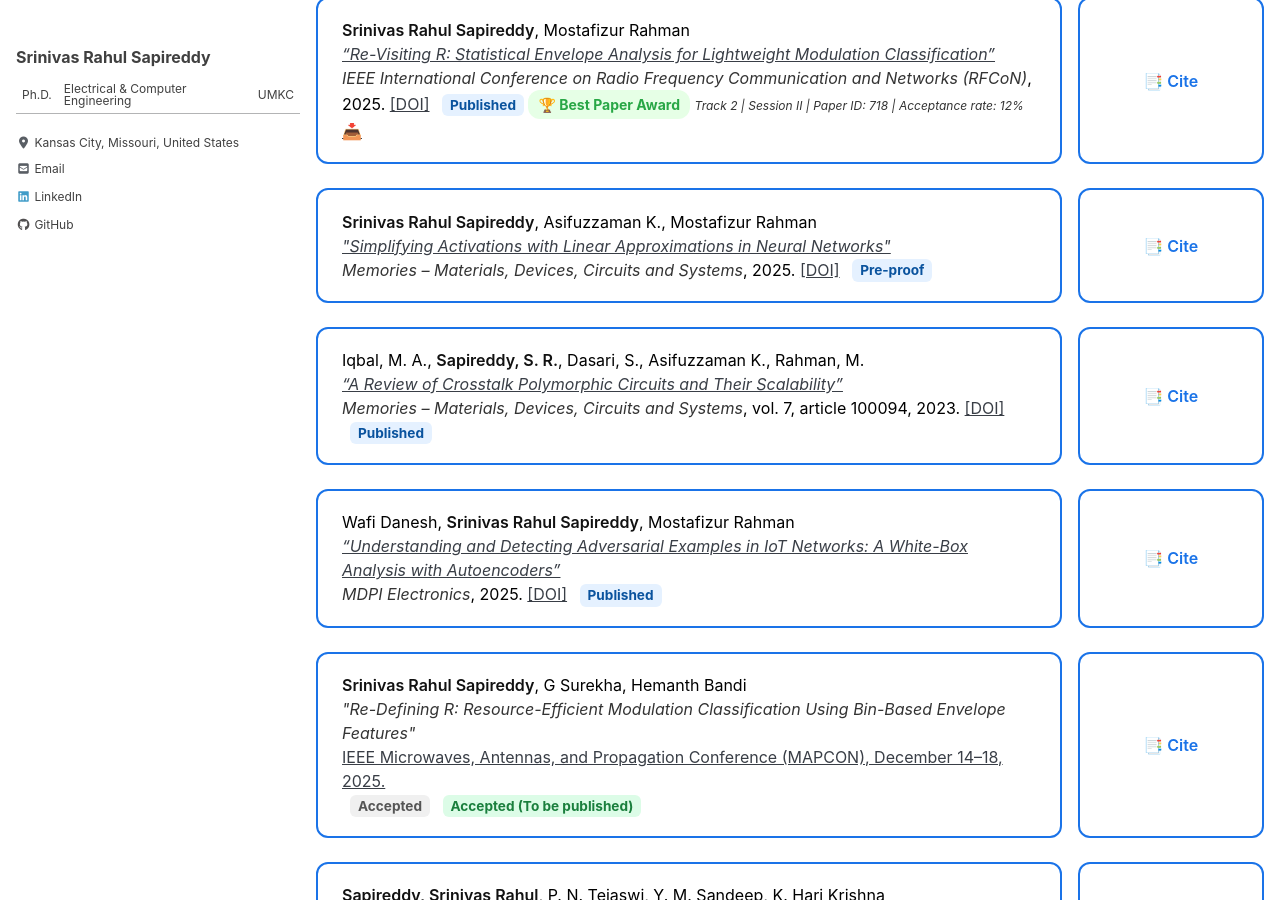
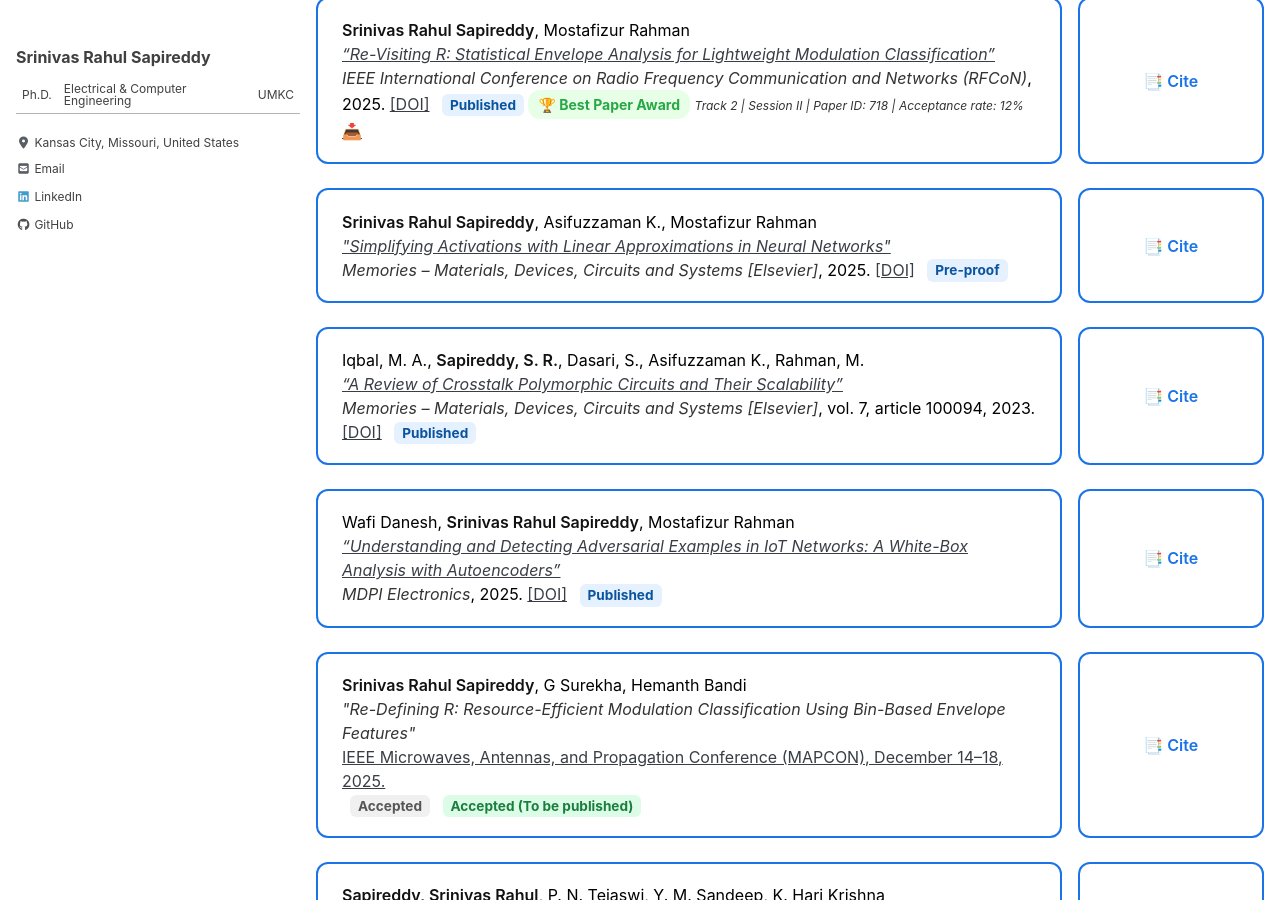
Before and after one commit to srsapireddy/srsapireddy.github.io, a Jekyll site: the page built from _pages/publications.md, in a window 1280 px wide and 900 px high, scrolled down 1039 px. Built offline with Jekyll 4.4.1, drawn with Linux system fonts in a browser that asks for light colours; cached includes are drawn as plain includes; nearby versions of some CDN libraries.

Commit message:
Update publications.md

```diff
--- a/_pages/publications.md
+++ b/_pages/publications.md
@@ -254,7 +254,7 @@ function copyCitation(id) {
       <div class="pub-card">
       <strong>Srinivas Rahul Sapireddy</strong>, Asifuzzaman K., Mostafizur Rahman<br>
         <em><a href="https://www.sciencedirect.com/science/article/pii/S2773064623000713" target="_blank">"Simplifying Activations with Linear Approximations in Neural Networks"</a></em><br>
-      <em>Memories – Materials, Devices, Circuits and Systems</em>, 2025.
+      <em>Memories – Materials, Devices, Circuits and Systems [Elsevier]</em>, 2025.
       <a href="https://www.sciencedirect.com/science/article/pii/S2773064625000143" target="_blank">[DOI]</a>
       <span class="status published">Pre-proof</span>
     </div>
@@ -267,7 +267,7 @@ function copyCitation(id) {
       <div class="pub-card">
       Iqbal, M. A., <strong>Sapireddy, S. R.</strong>, Dasari, S., Asifuzzaman K., Rahman, M.<br>
         <em><a href="https://www.sciencedirect.com/science/article/pii/S2773064623000713" target="_blank">“A Review of Crosstalk Polymorphic Circuits and Their Scalability”</a></em><br>
-      <em>Memories – Materials, Devices, Circuits and Systems</em>, vol. 7, article 100094, 2023.
+      <em>Memories – Materials, Devices, Circuits and Systems [Elsevier]</em>, vol. 7, article 100094, 2023.
       <a href="https://doi.org/10.1016/j.memori.2023.100094" target="_blank">[DOI]</a>
       <span class="status published">Published</span>
     </div>
```
